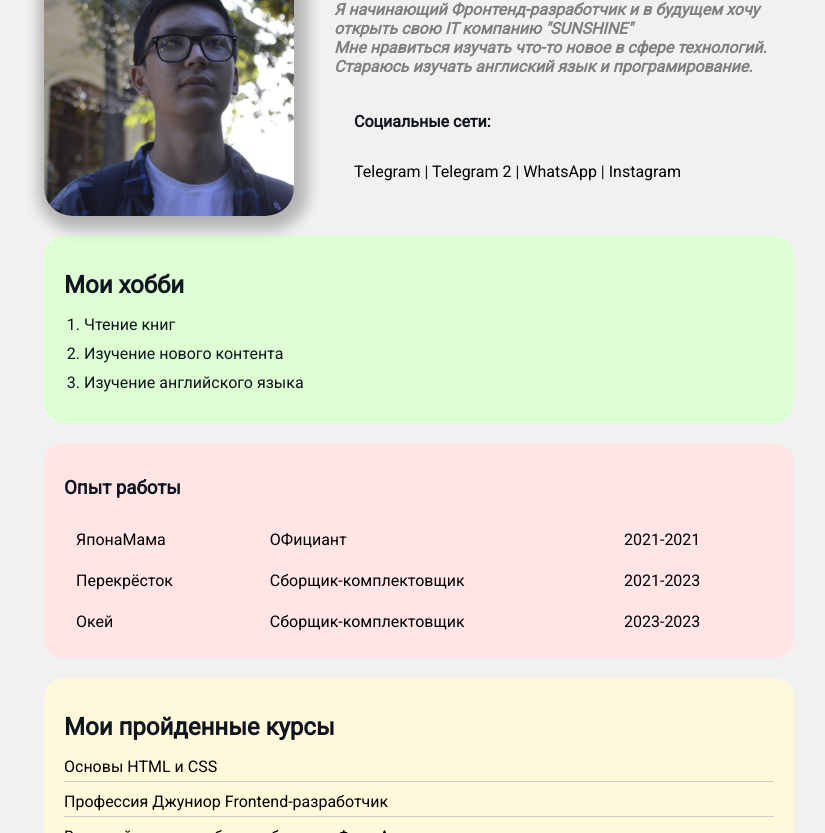
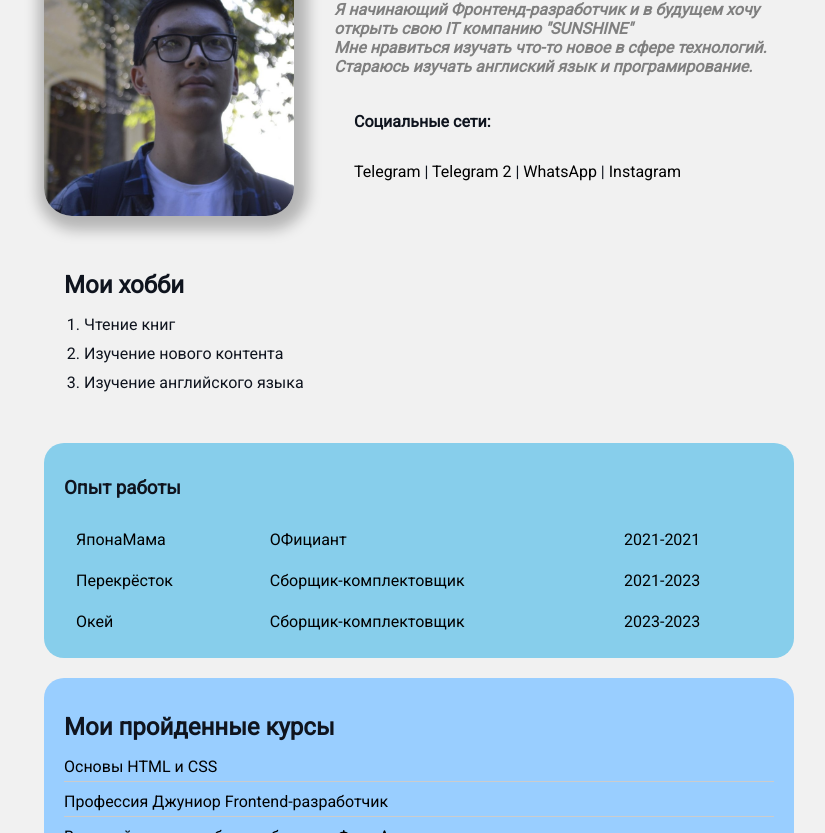
Before and after one commit to MrSsunshine/resume, a plain HTML site: page index.html in a window 1280 px wide. Shown: the part 119-952 px from the top of the page, without its empty margins (221-1046 px from the left). Drawn offline with Linux system fonts and the light colour scheme.

Commit message:
Add files via upload

```diff
--- a/styles.css
+++ b/styles.css
@@ -58,15 +58,16 @@ margin-bottom: 10px;
 }
 
 .bg-yellow {
-  background: #fff9dc;
+  background: #99ceff;
 }
 
 .bg-red {
-  background: #ffe5e5;
+  background:#87CEEB ;
 }
 
-.bg-green {
-  background: #ddffd3;
+.bg-blue {
+  background:rgba(27, 41, 90, 1);
+  color: #fff;
 }
 
 a {
```
